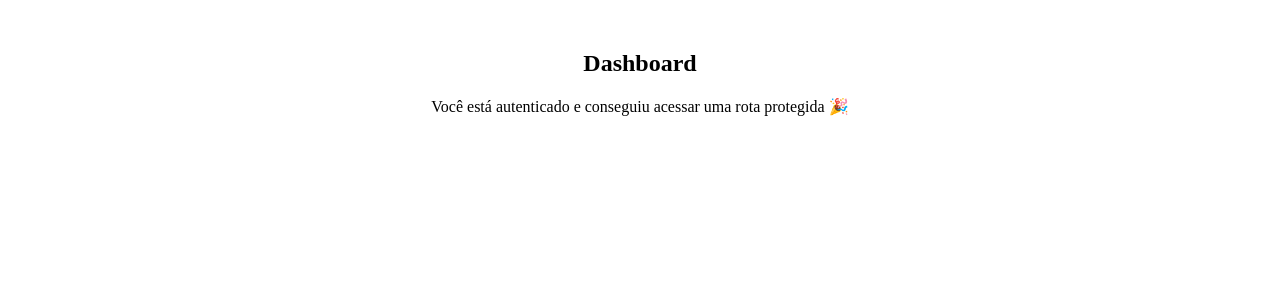
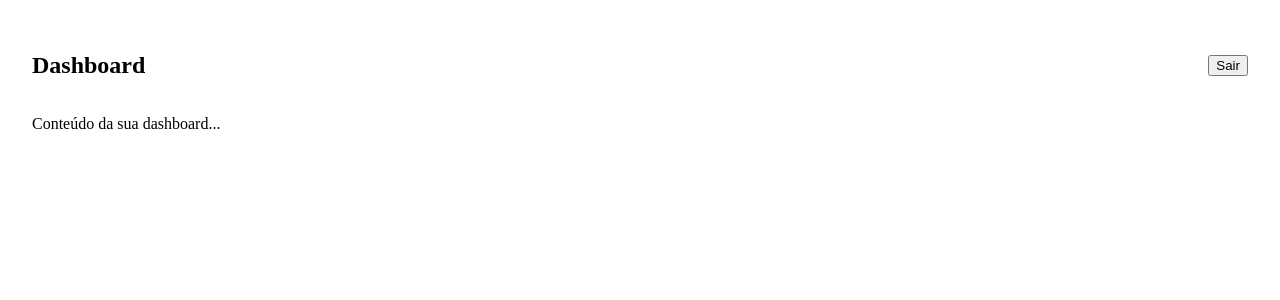
Before and after one commit to pablosscosta/barbershop-manager, a React app in the folder frontend/: page /dashboard in a window 1280 px wide. Shown: the top 300 px of the page. Built offline with nearby package versions, Linux system fonts and the light colour scheme; sample sign-in values are in the browser's storage; the HTML template or start-up script is replaced by a standard one.

Commit message:
feat(auth): implementa logout

```diff
--- a/frontend/src/pages/Dashboard.jsx
+++ b/frontend/src/pages/Dashboard.jsx
@@ -1,8 +1,23 @@
+import { useNavigate } from "react-router-dom";
+
 function Dashboard() {
+  const navigate = useNavigate();
+
+  const handleLogout = () => {
+    localStorage.removeItem("token");
+    navigate("/login");
+  };
+
   return (
-    <div style={{ textAlign: "center", marginTop: "50px" }}>
-      <h2>Dashboard</h2>
-      <p>Você está autenticado e conseguiu acessar uma rota protegida 🎉</p>
+    <div style={{ padding: "24px" }}>
+      <header style={{ display: "flex", justifyContent: "space-between", alignItems: "center" }}>
+        <h2>Dashboard</h2>
+        <button onClick={handleLogout}>Sair</button>
+      </header>
+
+      <main style={{ marginTop: "16px" }}>
+        <p>Conteúdo da sua dashboard...</p>
+      </main>
     </div>
   );
 }
```
